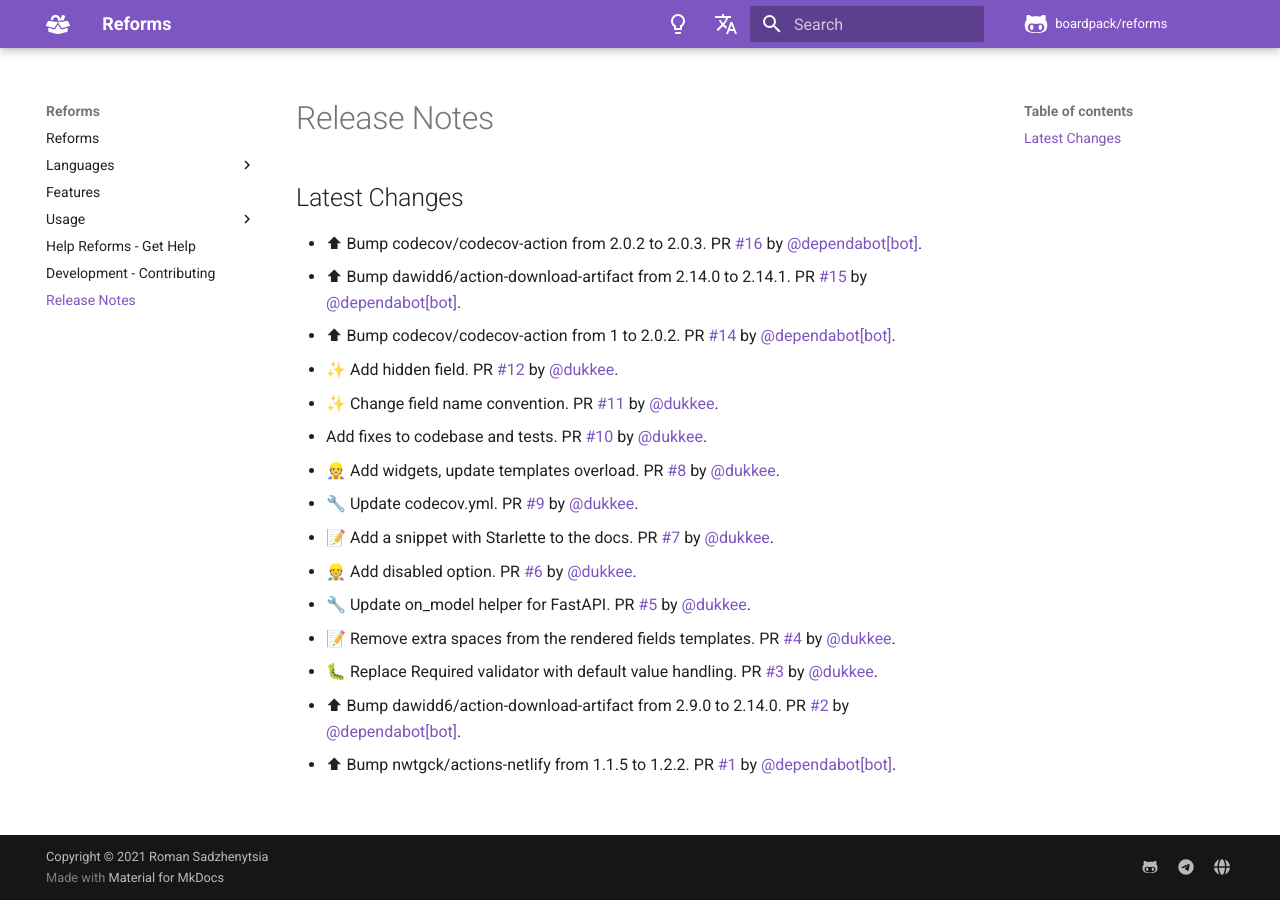
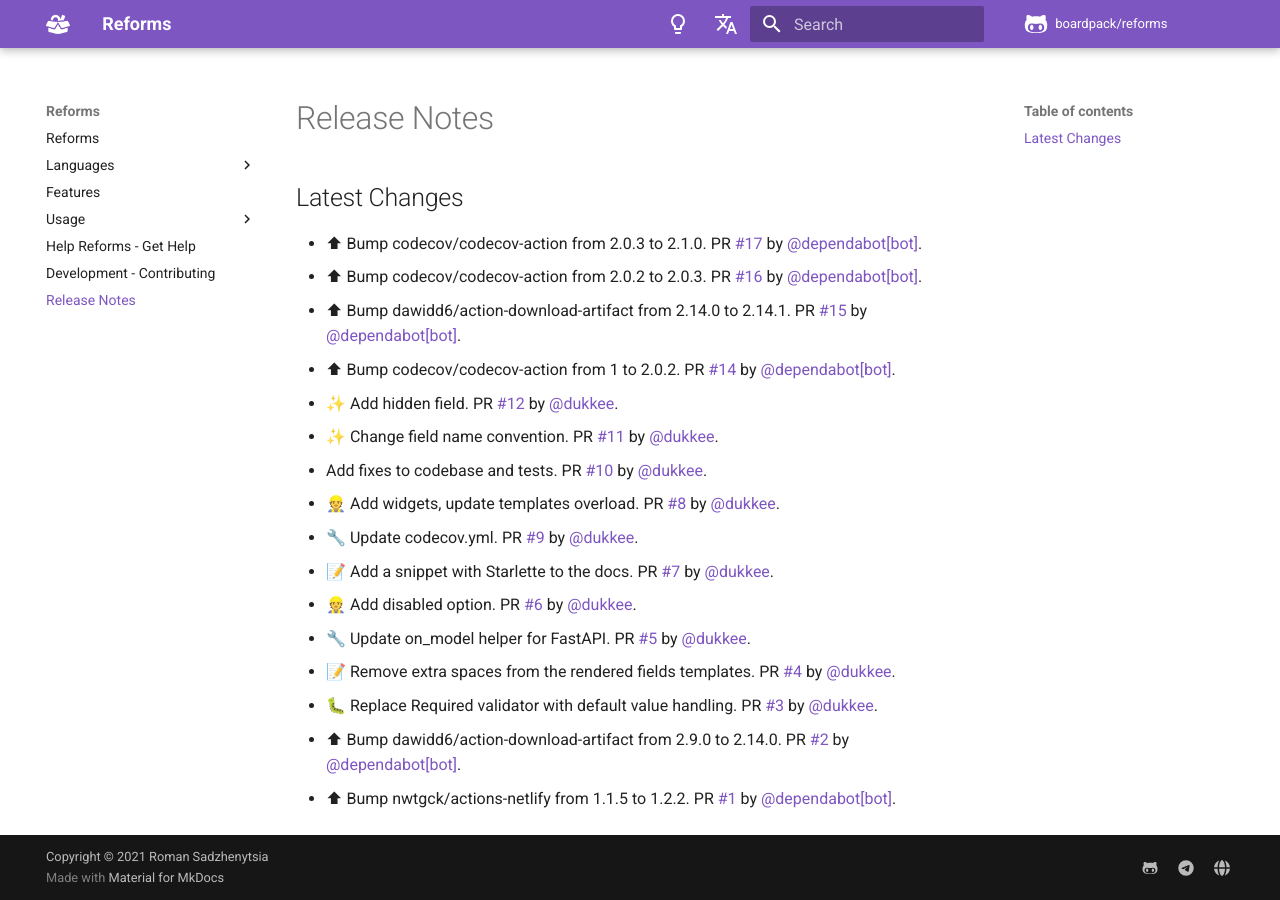
Before and after one commit to boardpack/reforms, an MkDocs documentation site: the page built from docs/en/docs/release-notes.md, in a window 1280 px wide. Built offline with MkDocs 1.6.1 and Material for MkDocs 9.7.7, drawn with Linux system fonts in a browser that asks for light colours; comment, search, counter and statistics services are not loaded.

Commit message:
📝 Update release notes

```diff
--- a/docs/en/docs/release-notes.md
+++ b/docs/en/docs/release-notes.md
@@ -2,6 +2,7 @@
 
 ## Latest Changes
 
+* ⬆ Bump codecov/codecov-action from 2.0.3 to 2.1.0. PR [#17](https://github.com/boardpack/reforms/pull/17) by [@dependabot[bot]](https://github.com/apps/dependabot).
 * ⬆ Bump codecov/codecov-action from 2.0.2 to 2.0.3. PR [#16](https://github.com/boardpack/reforms/pull/16) by [@dependabot[bot]](https://github.com/apps/dependabot).
 * ⬆ Bump dawidd6/action-download-artifact from 2.14.0 to 2.14.1. PR [#15](https://github.com/boardpack/reforms/pull/15) by [@dependabot[bot]](https://github.com/apps/dependabot).
 * ⬆ Bump codecov/codecov-action from 1 to 2.0.2. PR [#14](https://github.com/boardpack/reforms/pull/14) by [@dependabot[bot]](https://github.com/apps/dependabot).
```
